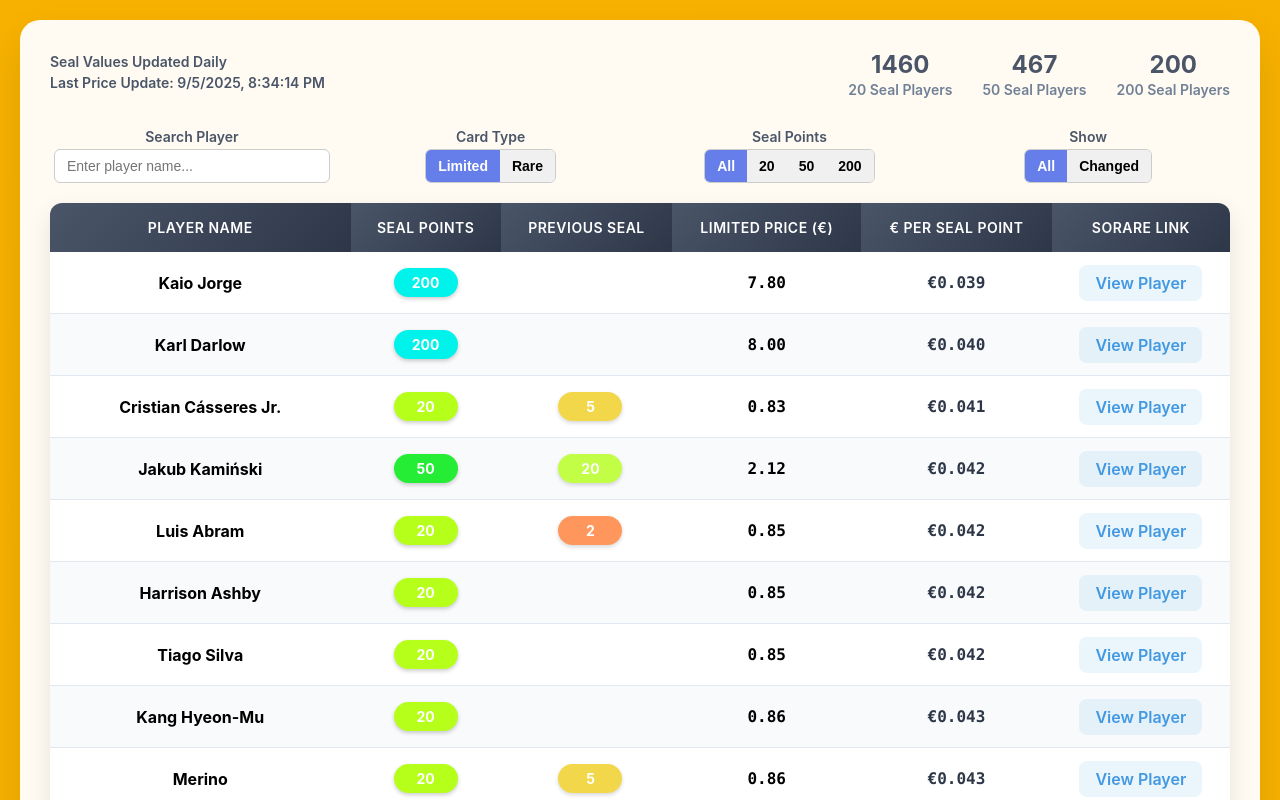
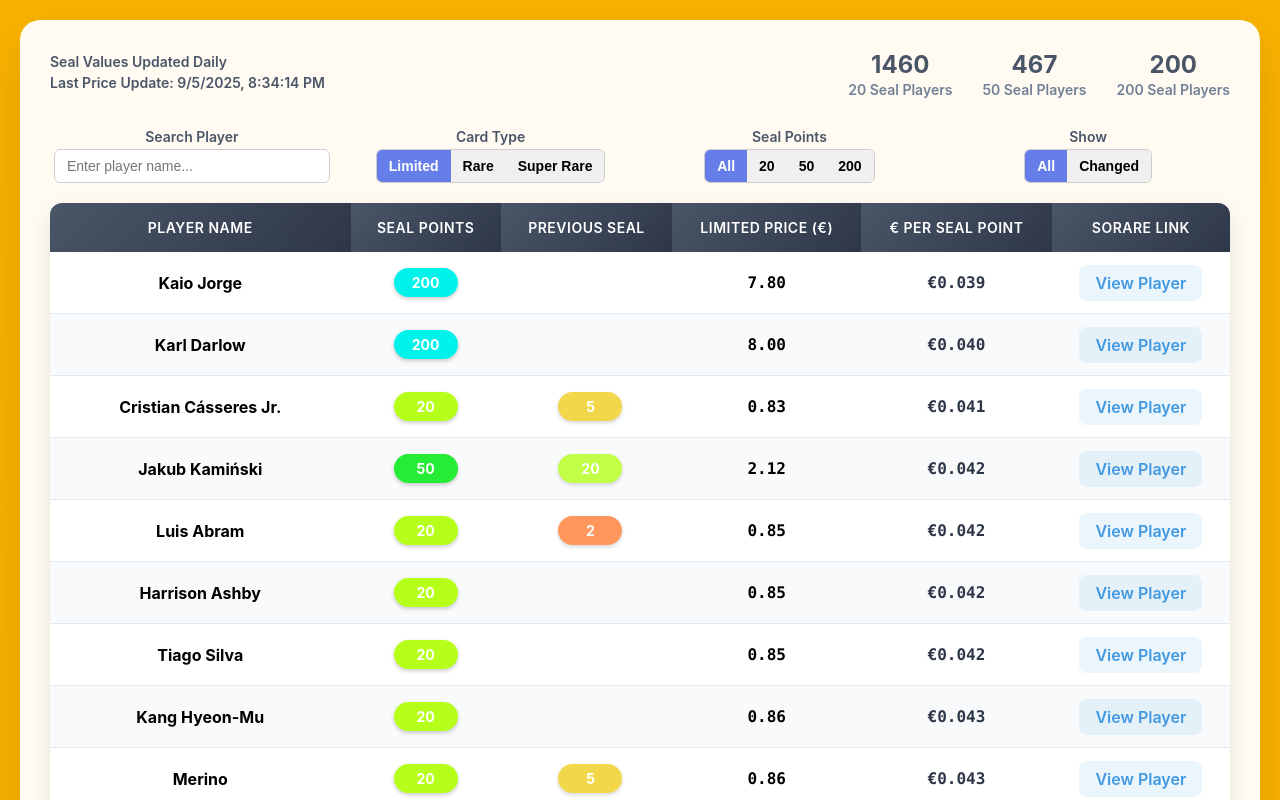
Before and after one commit to random989/seal-sorare, a Next.js app: page / in a window 1280 px wide. Shown: the top 800 px of the page. Built offline with nearby package versions, Linux system fonts and the light colour scheme.

Commit message:
Update index.js
Added super rare data support.

```diff
--- a/pages/index.js
+++ b/pages/index.js
@@ -17,6 +17,7 @@ export async function getStaticProps() {
     sb: parseInt(player.previous_seal), // previous_seal
     pl: player.price_limited_eur,       // price_limited_eur
     pr: player.price_rare_eur,          // price_rare_eur
+    ps: player.price_superrare_eur,          // price_superrare_eur
   });
 
   const optimizedData = {
@@ -42,7 +43,7 @@ export default function SorarePlayerSealData({ sealData }) {
     seal: 'all',
     changed: 'all',
     search: '',
-    priceType: 'limited' // 'limited' or 'rare'
+    priceType: 'limited' // 'limited' or 'rare' or 'superrare'
   });
 
   const [filteredPlayers, setFilteredPlayers] = useState([]);
@@ -51,12 +52,14 @@ export default function SorarePlayerSealData({ sealData }) {
     populateTable();
   }, [filters, sealData]);
 
-  // get background gradient based on current selection
+  // get background gradient based on current selection#1487e1
   const getBackgroundGradient = () => {
     if (filters.priceType === 'limited') {
       return 'linear-gradient(135deg, #f7b100 0%, #ff9500 100%)';
     } else if (filters.priceType === 'rare') {
       return 'linear-gradient(135deg, #d94951 0%, #c70000 100%)';
+    } else if (filters.priceType === 'superrare') {
+      return 'linear-gradient(135deg, #077ad4 0%, #c70000 100%)';
     }
     return 'linear-gradient(135deg, #667eea 0%, #764ba2 100%)';
   };
@@ -103,7 +106,7 @@ export default function SorarePlayerSealData({ sealData }) {
     }
 
     // Sort by ratio - best ratios first
-    const priceKey = filters.priceType === 'limited' ? 'pl' : 'pr';
+    const priceKey = (filters.priceType === 'limited' ? 'pl' : filters.priceType === 'rare' ? 'pr' : 'ps');
     allPlayers.sort((a, b) => {
       const ratioA = calculateRatio(a[priceKey], a.se); // 'se' for seal
       const ratioB = calculateRatio(b[priceKey], b.se);
@@ -407,6 +410,10 @@ export default function SorarePlayerSealData({ sealData }) {
                 className={filters.priceType === 'rare' ? 'active' : ''}
                 onClick={() => handleFilterChange('priceType', 'rare')}
               >Rare</button>
+              <button
+                className={filters.priceType === 'superrare' ? 'active' : ''}
+                onClick={() => handleFilterChange('priceType', 'superrare')}
+              >Super Rare</button>
             </div>
           </div>
 
@@ -453,7 +460,7 @@ export default function SorarePlayerSealData({ sealData }) {
               <th>Player Name</th>
               <th>Seal Points</th>
               <th>Previous Seal</th>
-              <th>{filters.priceType === 'limited' ? 'Limited' : 'Rare'} Price (€)</th>
+              <th>{filters.priceType === 'limited' ? 'Limited' : filters.priceType === 'rare' ? 'Rare' : 'Super Rare'} Price (€)</th>
               <th>€ per Seal Point</th>
               <th>Sorare Link</th>
             </tr>
@@ -463,23 +470,16 @@ export default function SorarePlayerSealData({ sealData }) {
               <tr key={index}>
                 <td><strong>{player.n || player.name}</strong></td>
                 <td>{getSealBadge(player.se || player.seal)}</td>
-                <td>
+                                <td>
                   {(player.sc || player.seal_changed) ? (
                     <span className="previous-seal">{getSealBadge(player.sb || player.previous_seal)}</span>
                   ) : null}
                 </td>
                 <td className="price">
-                  {formatPrice(filters.priceType === 'limited' ?
-                    (player.pl || player.price_limited_eur) :
-                    (player.pr || player.price_rare_eur))}
+                  {formatPrice(filters.priceType === 'limited' ? player.pl : filters.priceType === 'rare' ? player.pr : player.ps)}
                 </td>
                 <td className="ratio">
-                  {formatRatio(
-                    filters.priceType === 'limited' ?
-                      (player.pl || player.price_limited_eur) :
-                      (player.pr || player.price_rare_eur),
-                    player.se || player.seal
-                  )}
+                  {formatRatio(filters.priceType === 'limited' ? player.pl : filters.priceType === 'rare' ? player.pr : player.ps, player.se || player.seal)}
                 </td>
                 <td>
                   <a href={`https://sorare.com/football/players/${player.s || player.slug}`} target="_blank" rel="noopener noreferrer">
```
